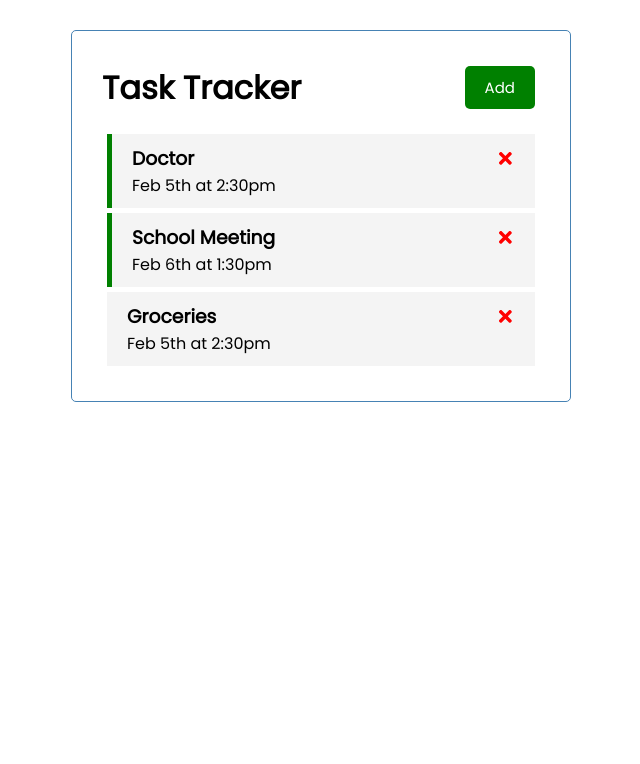
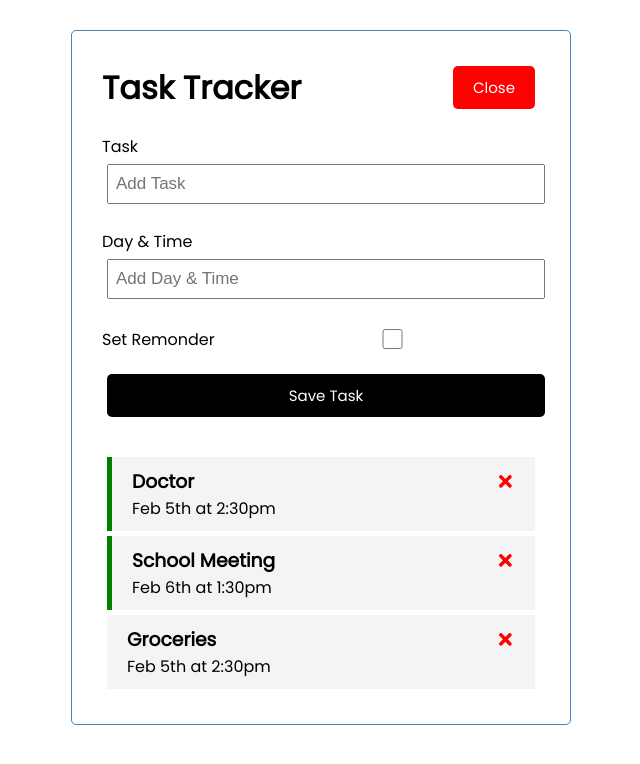
Before and after one commit to LouisSavoie/react-task-tracker, a React (Create React App) app: page / in a window 1280 px wide. Both pictures are taken after a click on the button "Add". Shown: the top 764 px of the page, without its empty margins (319-959 px from the left). Built offline with nearby package versions, Linux system fonts and the light colour scheme.

Commit message:
add AddTask component

```diff
--- a/src/App.js
+++ b/src/App.js
@@ -1,8 +1,11 @@
 import { useState } from 'react'
 import Header from './components/Header'
 import Tasks from './components/Tasks'
+import AddTask from './components/AddTask'
 
 function App() {
+
+  const [showAddTask, setShowAddTask] = useState(false)
 
   const [tasks, setTasks] = useState([
     {
@@ -25,6 +28,13 @@
     }
   ])
 
+  // Add Task
+  const addTask = (task) => {
+    const id = Math.floor(Math.random() * 10000) + 1
+    const newTask = { id, ...task }
+    setTasks([...tasks, newTask])
+  }
+
   // Delete Task
   const deleteTask = (id) => {
     setTasks(tasks.filter((task) => task.id !== id))
@@ -37,7 +47,8 @@
 
   return (
     <div className="container">
-      <Header />
+      <Header onAdd={() => setShowAddTask(!showAddTask)} showAdd={showAddTask} />
+      {showAddTask && <AddTask onAdd={addTask} />}
       {tasks.length > 0 ? (
         <Tasks tasks={tasks} onDelete={deleteTask} onToggle={toggleReminder} />
       ) : (
--- /dev/null
+++ b/src/components/AddTask.js
@@ -0,0 +1,56 @@
+import { useState } from "react"
+
+const AddTask = ({ onAdd }) => {
+  const [text, setText] = useState('')
+  const [day, setDay] = useState('')
+  const [reminder, setReminder] = useState(false)
+
+  const onSubmit = (e) => {
+    e.preventDefault()
+
+    if(!text) {
+      alert('Please, add a Task')
+      return
+    }
+
+    onAdd({ text, day, reminder })
+
+    setText('')
+    setDay('')
+    setReminder(false)
+  }
+
+  return (
+    <form className='add-form' onSubmit={onSubmit}>
+
+      <div className='form-control'>
+        <label>Task</label>
+        <input type='text'
+        placeholder='Add Task'
+        value={text}
+        onChange={(e) => setText(e.target.value)} />
+      </div>
+
+      <div className='form-control'>
+        <label>Day & Time</label>
+        <input type='text'
+        placeholder='Add Day & Time'
+        value={day}
+        onChange={(e) => setDay(e.target.value)} />
+      </div>
+
+      <div className='form-control form-control-check'>
+        <label>Set Remonder</label>
+        <input type='checkbox'
+        checked={reminder}
+        value={reminder}
+        onChange={(e) => setReminder(e.currentTarget.checked)} />
+      </div>
+
+      <input type="submit" value='Save Task' className='btn btn-block' />
+
+    </form>
+  )
+}
+
+export default AddTask
--- a/src/components/Header.js
+++ b/src/components/Header.js
@@ -1,13 +1,12 @@
 import Button from './Button'
 
-const Header = () => {
-  const onClick = () => {
-    console.log('click')
-  }
+const Header = ({ onAdd, showAdd }) => {
   return (
     <header className='header'>
       <h1>Task Tracker</h1>
-      <Button color='green' text='Add' onClick={onClick} />
+      <Button color={showAdd ? 'red' : 'green'}
+      text={showAdd ? 'Close' : 'Add'}
+      onClick={onAdd} />
     </header>
   )
 }
```
